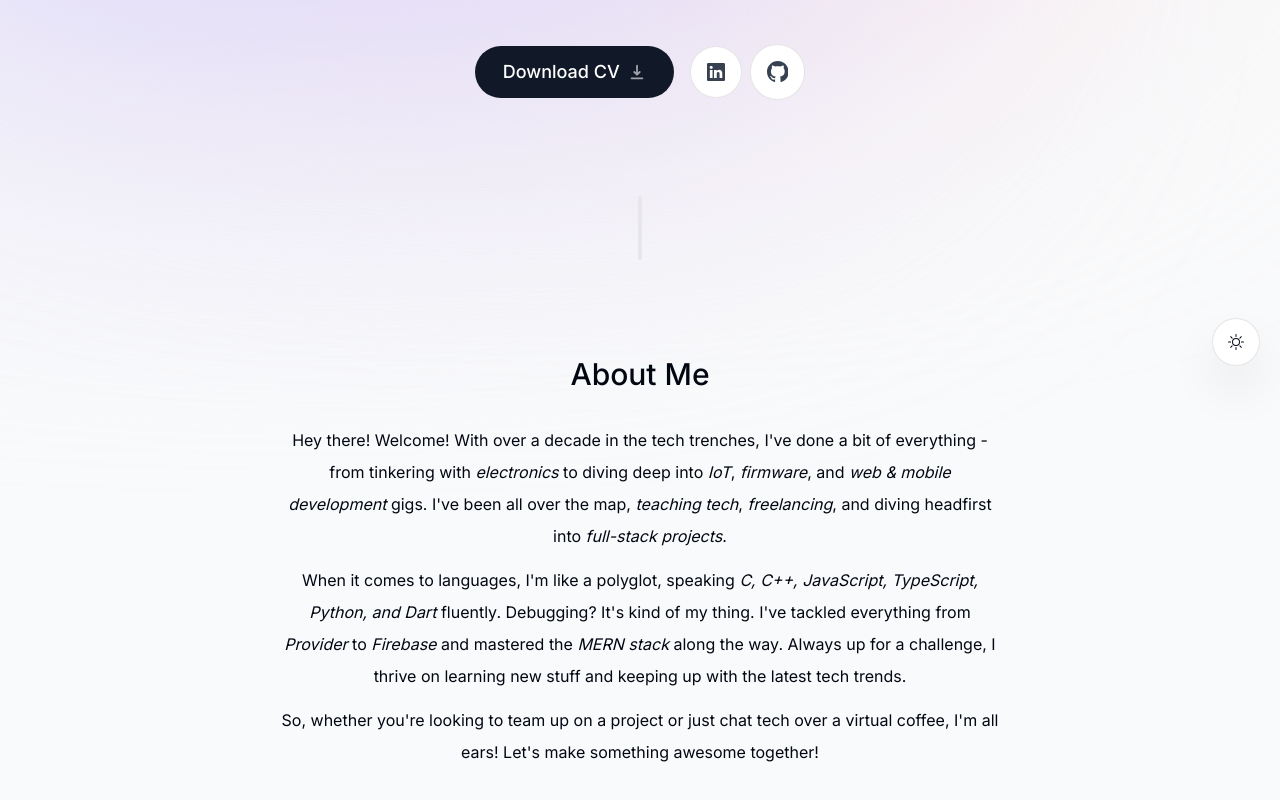
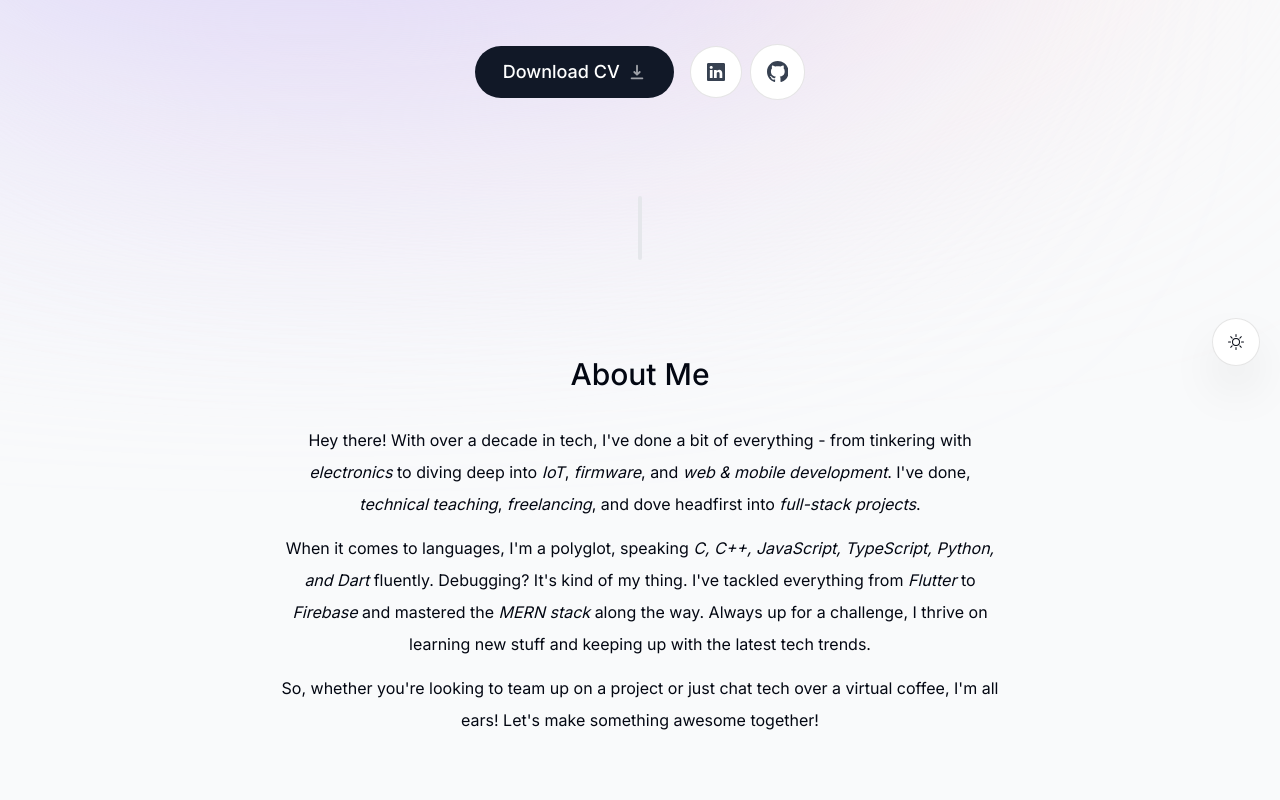
Before and after one commit to ishantbhurani/next-portfolio, a Next.js app: page / in a window 1280 px wide. Shown: the part 414-1214 px from the top of the page. Built offline with nearby package versions, Linux system fonts and the light colour scheme.

Commit message:
update about-me section

```diff
--- a/components/about.tsx
+++ b/components/about.tsx
@@ -1,52 +1,51 @@
-"use client";
+'use client'
 
-import { motion } from "framer-motion";
-import { useSectionInView } from "@/lib/hooks";
-import SectionHeading from "./section-heading";
+import { useSectionInView } from '@/lib/hooks'
+import { motion } from 'framer-motion'
+import SectionHeading from './section-heading'
 
 export default function About() {
-  const { ref } = useSectionInView("About");
+  const { ref } = useSectionInView('About')
 
   return (
     <motion.section
-      id="about"
+      id='about'
       ref={ref}
-      className="mb-28 max-w-[45rem] text-center leading-8 sm:mb-40 scroll-mt-28"
+      className='mb-28 max-w-[45rem] text-center leading-8 sm:mb-40 scroll-mt-28'
       initial={{ opacity: 0, y: 100 }}
       animate={{ opacity: 1, y: 0 }}
       transition={{ delay: 0.175 }}
     >
       <SectionHeading>About me</SectionHeading>
-      <p className="mb-3">
-        Hey there! Welcome! With over a decade in the tech trenches, I&apos;ve
-        done a bit of everything - from tinkering with{" "}
-        <em className="italic">electronics</em> to diving deep into{" "}
-        <em className="italic">IoT</em>, <em className="italic">firmware</em>,
-        and <em className="italic">web &amp; mobile development</em> gigs.
-        I&apos;ve been all over the map,{" "}
-        <em className="italic">teaching tech</em>,{" "}
-        <em className="italic">freelancing</em>, and diving headfirst into{" "}
-        <em className="italic">full-stack projects</em>.
+      <p className='mb-3'>
+        Hey there! With over a decade in tech, I&apos;ve done a bit of
+        everything - from tinkering with <em className='italic'>electronics</em>{' '}
+        to diving deep into <em className='italic'>IoT</em>,{' '}
+        <em className='italic'>firmware</em>, and{' '}
+        <em className='italic'>web &amp; mobile development</em>. I&apos;ve
+        done, <em className='italic'>technical teaching</em>,{' '}
+        <em className='italic'>freelancing</em>, and dove headfirst into{' '}
+        <em className='italic'>full-stack projects</em>.
       </p>
 
-      <p className="mb-3">
-        When it comes to languages, I&apos;m like a polyglot, speaking{" "}
-        <em className="italic">
+      <p className='mb-3'>
+        When it comes to languages, I&apos;m a polyglot, speaking{' '}
+        <em className='italic'>
           C, C++, JavaScript, TypeScript, Python, and Dart
-        </em>{" "}
+        </em>{' '}
         fluently. Debugging? It&apos;s kind of my thing. I&apos;ve tackled
-        everything from <em className="italic">Provider</em> to{" "}
-        <em className="italic">Firebase</em> and mastered the{" "}
-        <em className="italic">MERN stack</em> along the way. Always up for a
+        everything from <em className='italic'>Flutter</em> to{' '}
+        <em className='italic'>Firebase</em> and mastered the{' '}
+        <em className='italic'>MERN stack</em> along the way. Always up for a
         challenge, I thrive on learning new stuff and keeping up with the latest
         tech trends.
       </p>
 
-      <p className="mb-3">
+      <p className='mb-3'>
         So, whether you&apos;re looking to team up on a project or just chat
         tech over a virtual coffee, I&apos;m all ears! Let&apos;s make something
         awesome together!
       </p>
     </motion.section>
-  );
+  )
 }
```
